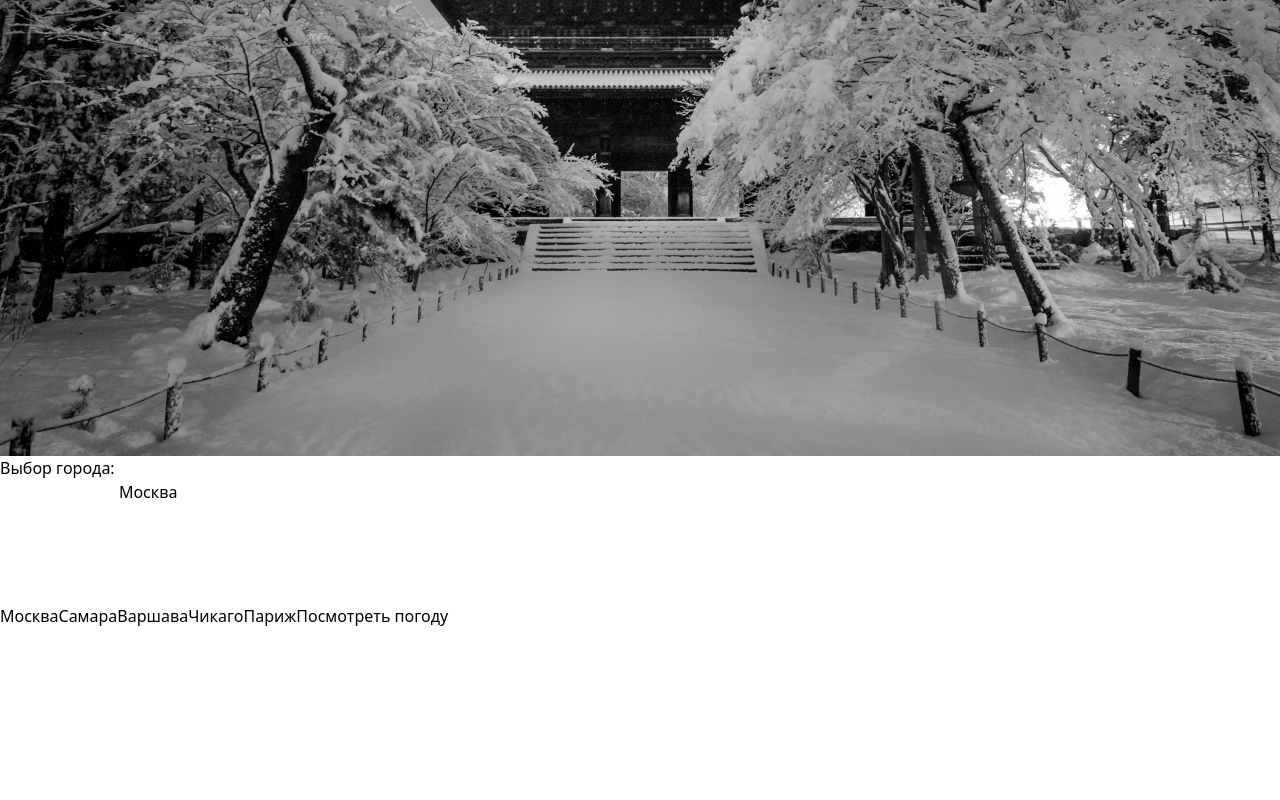
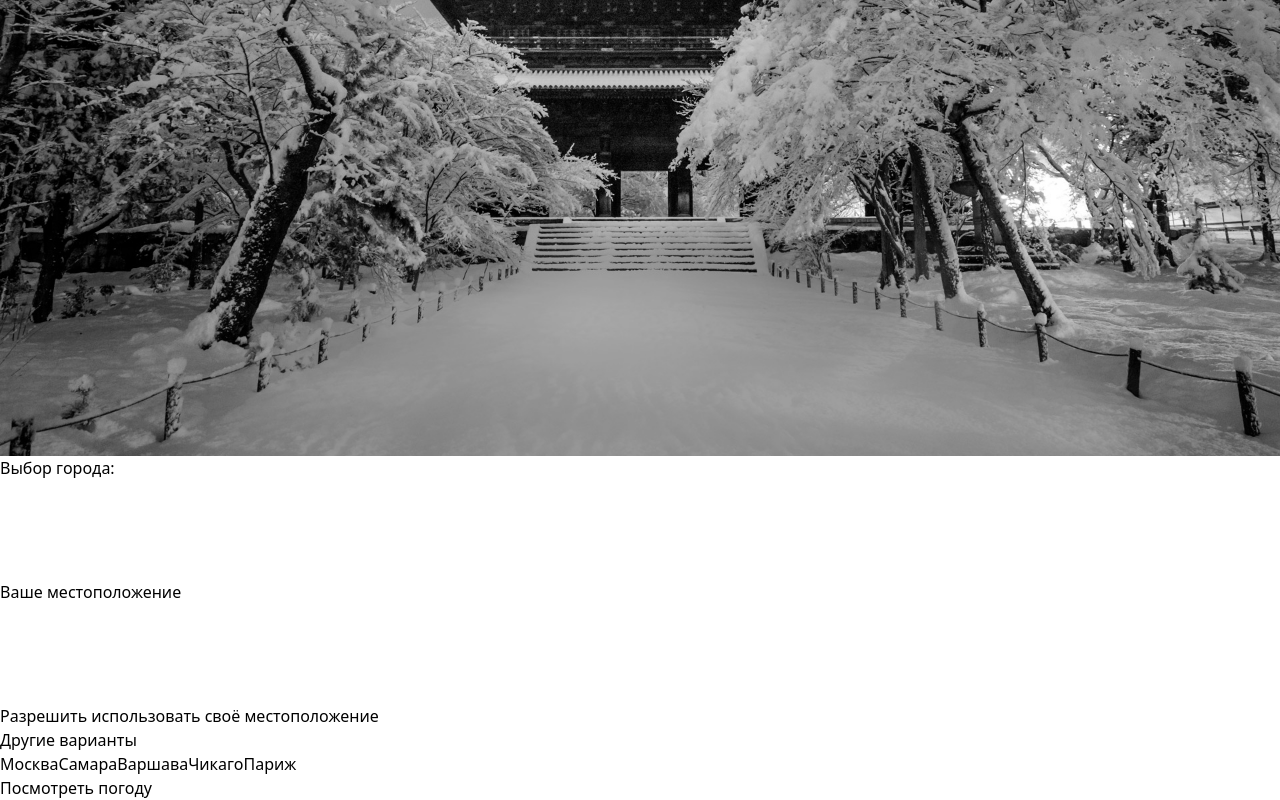
Before and after one commit to SakytoDev/weather-app, a React (Vite) app: page / in a window 1280 px wide. Shown: the part 344-1144 px from the top of the page. Before the commit the page ends 972 px from the top, so only its background shows below. Built offline with nearby package versions, Linux system fonts and the light colour scheme.

Commit message:
Add categories to dropdown

```diff
--- a/src/App.jsx
+++ b/src/App.jsx
@@ -6,10 +6,27 @@ import { cities } from './assets/cities';
 import bg from './assets/background.jpg';
 
 function App() {
+  const [location, setLocation] = useState({ error: 'Разрешить использовать своё местоположение', disabled: false })
   const [city, setCity] = useState('')
 
   function handleChange(value) {
     setCity(value)
+  }
+
+  function getLocation() {
+    if (navigator.geolocation) {
+      navigator.geolocation.getCurrentPosition(success, error)
+    } else {
+      setLocation({ error: 'Геолокация не поддерживается', disabled: true })
+    }
+  }
+
+  function success(position) {
+    setLocation({ latitude: position.coords.latitude, longitude: position.coords.longitude })
+  }
+
+  function error() {
+    setLocation({ error: 'Вы запретили использование вашего местоположения', disabled: true })
   }
 
   return (
@@ -18,9 +35,9 @@ function App() {
 
       <div className='min-h-screen grid'>
         <div className='m-5 flex items-start justify-center'>
-          <div className='w-[30%] p-5 bg-zinc-700 border-2 rounded-xl flex flex-col justify-center gap-2'>
+          <div className='w-[35%] p-5 bg-zinc-700 border-2 rounded-xl flex flex-col justify-center gap-2'>
             <p className='mb-2 text-white text-center text-xl font-bold'>Выбор города:</p>
-            <Dropdown items={cities.map((item) => { return item.local })} onChange={handleChange}/>
+            <Dropdown items={cities} location={location} getLocation={getLocation} onChange={handleChange}/>
             <button className='p-2 border-2 border-indigo-500 rounded text-white font-medium transition ease-in-out hover:bg-indigo-600'>Посмотреть погоду</button>
           </div>
         </div>
--- a/src/components/dropdown.jsx
+++ b/src/components/dropdown.jsx
@@ -1,38 +1,55 @@
 import { useState, useEffect } from 'react';
 
 import arrow from '../assets/arrow.png';
+import info from '../assets/info.png';
 
-function DropdownItem({ item, index, onSelect }) {
+function DropdownItem({ item, onSelect }) {
   return (
-    <a className='p-2 bg-zinc-700 text-left transition ease-in-out hover:bg-opacity-50' onClick={() => onSelect(index)}>{item}</a>
+    <button className='p-2 bg-zinc-700 text-left outline-none transition ease-in-out hover:bg-opacity-50' onClick={() => onSelect(item)}>{item.local}</button>
   )
 }
 
-export default function Dropdown({ items, onChange }) {
+export default function Dropdown({ items, location, getLocation, onChange }) {
   const [isShown, setShow] = useState(false)
-  const [index, setIndex] = useState(0)
+  const [current, setCurrent] = useState('')
 
-  function onSelect(index) {
-    setIndex(index)
+  function onSelect(item) {
+    setCurrent(item)
 
-    onChange(items[index])
+    onChange(item)
   }
 
   useEffect(() => {
-    onChange(items[index])
+    onChange(items)
   }, [])
 
   return (
-    <button className={`relative p-2 bg-zinc-600 border-2 rounded transition-all ease-in-out ${isShown ? 'rounded-b-none' : ''} text-white font-medium`} onClick={() => setShow((prev) => !prev)}>
+    <a className={`relative p-2 bg-zinc-600 border-2 rounded-xl transition-all ease-in-out duration-300 ${isShown ? 'rounded-b-none' : ''} text-white font-medium`} onClick={() => setShow((prev) => !prev)}>
       <div className='flex items-center'>
-        <p className='text-left'>{items[index]}</p>
+        <p className='text-left'>{current.local}</p>
         <img className={`w-8 h-8 ml-auto transition ease-in-out duration-300 ${isShown ? 'rotate-[-90deg]' : 'rotate-90'}`} src={arrow}/>
       </div>
-      <div className={`mt-2 -m-[2px] border-2 border-t-0 rounded-b bg-zinc-600 overflow-y-auto transition-all ease-in-out duration-300 ${isShown ? 'max-h-[240px]' : 'max-h-0'} absolute left-0 right-0 grid`}>
-        { items?.map((item, index) => {
-          return <DropdownItem key={index} item={item} index={index} onSelect={onSelect}/>
-        })}
+      <div className={`mt-2 -m-[2px] border-2 border-t-0 rounded-b bg-zinc-600 overflow-y-auto transition-all ease-in-out duration-300 ${isShown ? 'max-h-[240px]' : 'max-h-0 border-b-0'} absolute left-0 right-0 grid`}>
+        <div className='grid'>
+          <p className='px-2 py-1 text-center'>Ваше местоположение</p>
+          { !location.error
+          ? <DropdownItem item={{ city: 'userLocation', local: 'Использовать моё местоположение' }} onSelect={onSelect}/>
+          :
+          <div className='p-2 bg-zinc-700 flex items-center gap-1'>
+            <img className='w-8 h-8' src={info}/>
+            <button className={`text-left text-sm ${!location.disabled ? 'text-blue-300 underline' : ''}`} onClick={getLocation} disabled={location.disabled}>{location.error}</button>
+          </div>
+          }
+        </div>
+        <div className='grid'>
+          <p className='px-2 py-1 text-center'>Другие варианты</p>
+          { items.map((item, index) => {
+            if (!item.isUserLocation) {
+              return <DropdownItem key={index} item={item} onSelect={onSelect}/>
+            }
+          })}
+        </div>
       </div>
-    </button>
+    </a>
   )
 }
```
Also changed, not shown: src/assets/info.png (added).
